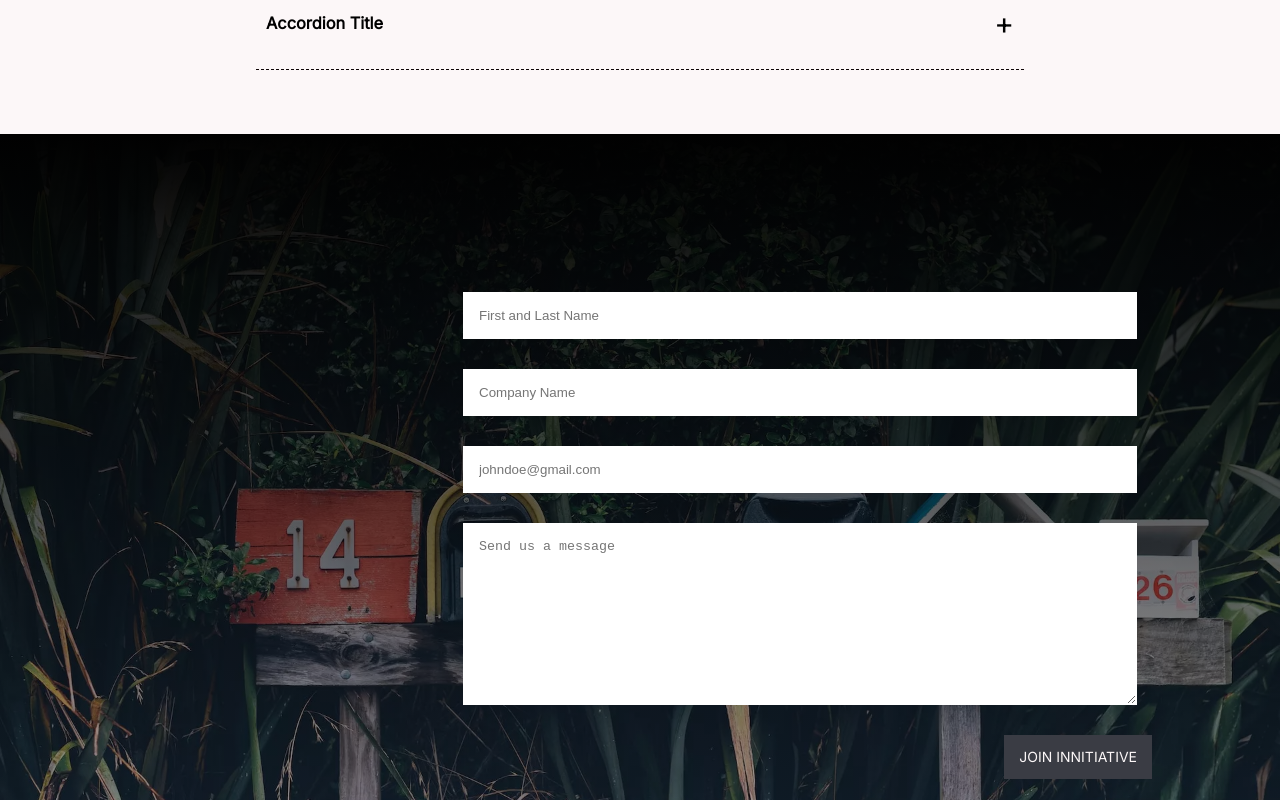
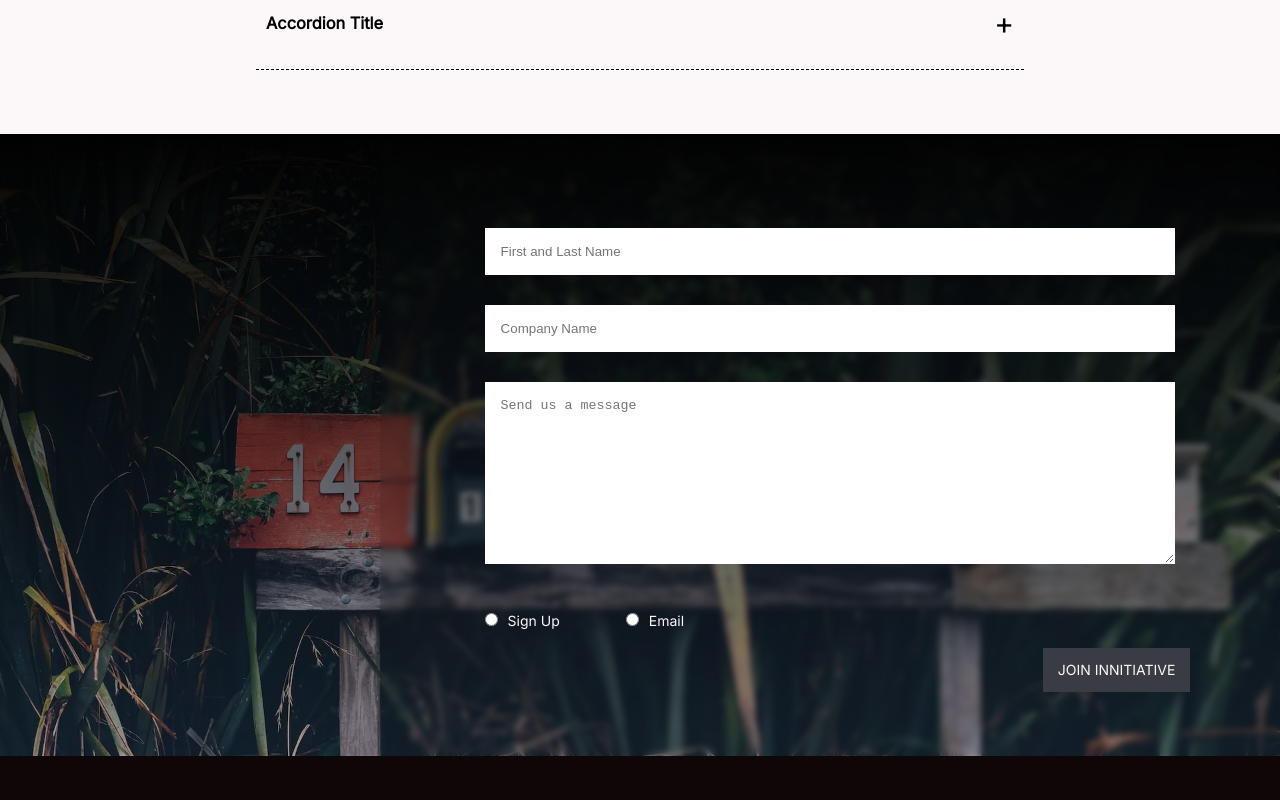
Before and after one commit to Ph-uad/adebouge, a React (Create React App) app: page / in a window 1280 px wide. Shown: the part 1460-2260 px from the top of the page. Built offline with nearby package versions, Linux system fonts and the light colour scheme; a web font is replaced by a local one.

Commit message:
form design

```diff
--- a/src/components/form/Form.js
+++ b/src/components/form/Form.js
@@ -13,25 +13,28 @@ const Form = () => {
                         <input autoComplete='true' type="text" placeholder='Company Name' name='comapny' id='comapny' />
                         <label htmlFor="comapny">Comapny's Name</label>
                     </div>
-                    <div className={ classes.form__control }>
+                    {/* <div className={ classes.form__control }>
                         <input autoComplete='true' type="email" placeholder='johndoe@gmail.com' name='email' id='email' />
                         <label htmlFor="email">Email</label>
-                    </div>
+                    </div> */}
                     <div className={ classes.form__control }>
                         <textarea name="message" placeholder='Send us a message' id="message" cols="30" rows="10"></textarea>
                         <label htmlFor="message">Message</label>
                     </div>
 
-                    {/* <div className={ classes.form__control }>
-                        <input type="radio" name="join" id="join" />
-                        <label htmlFor="join">Sign Up</label>
+                    <div className="flex">
+                        <div className={ classes.form__control }>
+                            <input type="radio" name="join" id="join" />
+                            <label htmlFor="join">Sign Up</label>
+                        </div>
+                        <div className={ classes.form__control }>
+                            <input type="radio" name="join" id="joins" />
+                            <label htmlFor="joins">Email</label>
+                        </div>
                     </div>
-                    <div className={ classes.form__control }>
-                        <input type="radio" name="join" id="joins" />
-                        <label htmlFor="joins">Email</label>
-                    </div> */}
 
-                    <button type="submit" className={`button ${classes.button}`}>Join Innitiative</button>
+
+                    <button type="submit" className={ `button ${classes.button}` }>Join Innitiative</button>
                 </div>
             </form>
         </section>
--- a/src/components/form/form.module.scss
+++ b/src/components/form/form.module.scss
@@ -4,20 +4,20 @@
   background-position: center center;
   background-size: cover;
 
-
   &__container {
-    padding: 10%;
+    padding: 5% 7%;
     color: var(--color-white);
-    border-radius: 1rem;
-    max-width: 96rem;
+    max-width: 90rem;
     margin-left: auto;
+    background: #1818181a;
+    backdrop-filter: blur(3px);
   }
 
   &__control {
     margin: 1.5rem;
     position: relative;
 
-    & input,
+    & input:not([type=radio]),
     textarea,
     select {
       display: block;
@@ -30,19 +30,24 @@
         outline: 3px ridge var(--color-black);
         border-radius: 2rem;
       }
-    }
 
-    & label {
+      & ~ label {
         padding: 0 1.5rem;
         position: absolute;
         top: 0;
         left: 0;
         opacity: 0;
       }
+    }
+
+    & input[type=radio]{
+        display: inline-block;
+        width: fit-content;
+        margin-right: 1rem;
+    }
 
     & input:not(:placeholder-shown) ~ label,
     & textarea:not(:placeholder-shown) ~ label {
-      //   color: var(--color-black);
       top: 100%;
       opacity: 1;
     }
```
Lines whose indentation alone changed are shown as unchanged.
